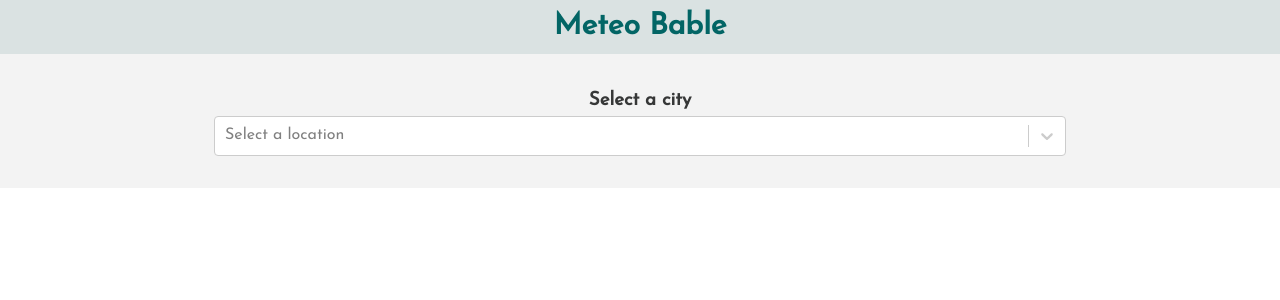
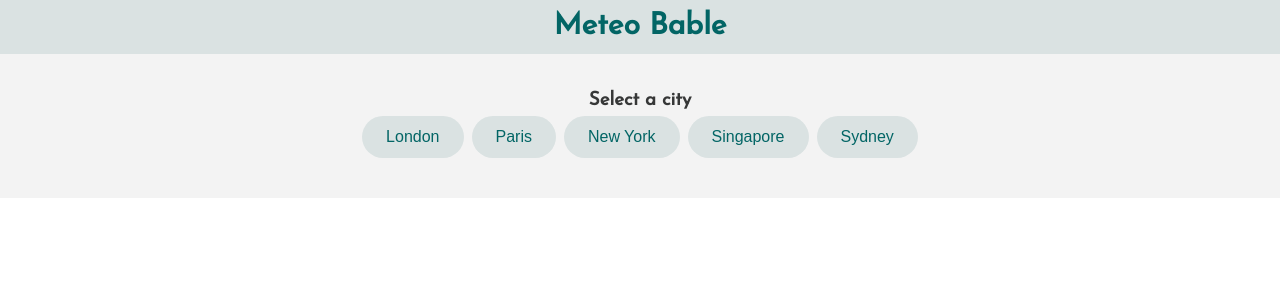
Before and after one commit to silvanaweb/meteo-bable, a React (Create React App) app: page / in a window 1280 px wide. Shown: the top 300 px of the page. Built offline with nearby package versions, Linux system fonts and the light colour scheme.

Commit message:
Make the Selector responsive

```diff
--- /dev/null
+++ b/src/components/CheckButton/CheckButton.component.tsx
@@ -0,0 +1,35 @@
+import React from "react";
+import "./CheckButton.css";
+
+type Props = {
+  checked: boolean;
+  className?: string;
+  disabled?: boolean;
+  name: string;
+  onChange: (x: { name: string; checked: boolean }) => void;
+  title: string;
+};
+// check button is used for the genre filtering
+export const CheckButton: React.FC<Props> = ({
+  checked,
+  className = "",
+  disabled,
+  name,
+  onChange,
+  title
+}) => {
+  const onHandleChange = (event: React.MouseEvent) => {
+    event.stopPropagation();
+    onChange({ name, checked: !checked });
+  };
+  const ButtonCheckedClass = checked ? "CheckButton--checked" : "";
+  return (
+    <button
+      className={`CheckButton ${ButtonCheckedClass} ${className}`}
+      disabled={disabled}
+      onClick={onHandleChange}
+    >
+      {title}
+    </button>
+  );
+};
--- /dev/null
+++ b/src/components/CheckButton/CheckButton.css
@@ -0,0 +1,20 @@
+.CheckButton {
+  background-color: var(--secondary-color);
+  border-radius: 26px;
+  border: none;
+  color: var(--primary-color);
+  font-size: 1.6rem;
+  padding: var(--s-size) var(--l-size);
+}
+
+.CheckButton--checked {
+  color: var(--secondary-color);
+  background-color: var(--primary-color);
+}
+
+.CheckButton:disabled {
+  color: var(--light-grey);
+}
+.CheckButton--checke:disabled {
+  background-color: var(--light-grey);
+}
--- a/src/components/Selector/Selector.component.tsx
+++ b/src/components/Selector/Selector.component.tsx
@@ -1,6 +1,9 @@
 import React, { useEffect } from "react";
 import Select from "react-select";
-
+import { useWindowSize, WinSize } from "../../hooks/useWindowSize";
+import { CheckButton } from "../CheckButton/CheckButton.component";
+import { When } from "../Helpers/When";
+import "./Selector.css";
 export type SelectorOption = { value: string; label: string };
 
 export type SelectorProps = {
@@ -16,6 +19,7 @@ const Selector: React.FC<SelectorProps> = ({
   options
 }) => {
   const [selectedOption, setSelectedOption] = React.useState<SelectorOption>();
+  const winSize: WinSize = useWindowSize();
 
   useEffect(() => {
     if (defaultOption) {
@@ -34,6 +38,10 @@ const Selector: React.FC<SelectorProps> = ({
   return (
     <div className="content-container">
       <h3 className="text-align--center">Select a city</h3>
+
+      {// according to the size of the screen, it is using a Select or Check Buttons
+      winSize.width < 600 ? (
+        <div>
           <Select
             isDisabled={loading}
             onChange={handleSelectedOption}
@@ -42,6 +50,24 @@ const Selector: React.FC<SelectorProps> = ({
             value={selectedOption}
           />
         </div>
+      ) : (
+        <div className="LocationSelector__list">
+          {options.map((option: SelectorOption, idx: number) => (
+            <div key={`genre.value${idx}`} className="LocationSelector__item">
+              <CheckButton
+                checked={
+                  !!selectedOption && selectedOption.value === option.value
+                }
+                disabled={loading}
+                name={option.value}
+                onChange={() => handleSelectedOption(option)}
+                title={option.label}
+              />
+            </div>
+          ))}
+        </div>
+      )}
+    </div>
   );
 };
 
--- /dev/null
+++ b/src/components/Selector/Selector.css
@@ -0,0 +1,9 @@
+.LocationSelector__list {
+  display: flex;
+  flex-wrap: wrap;
+  justify-content: center;
+}
+
+.LocationSelector__item {
+  margin: 0 0.4rem 0.8rem;
+}
```
Lines whose indentation alone changed are shown as unchanged.
